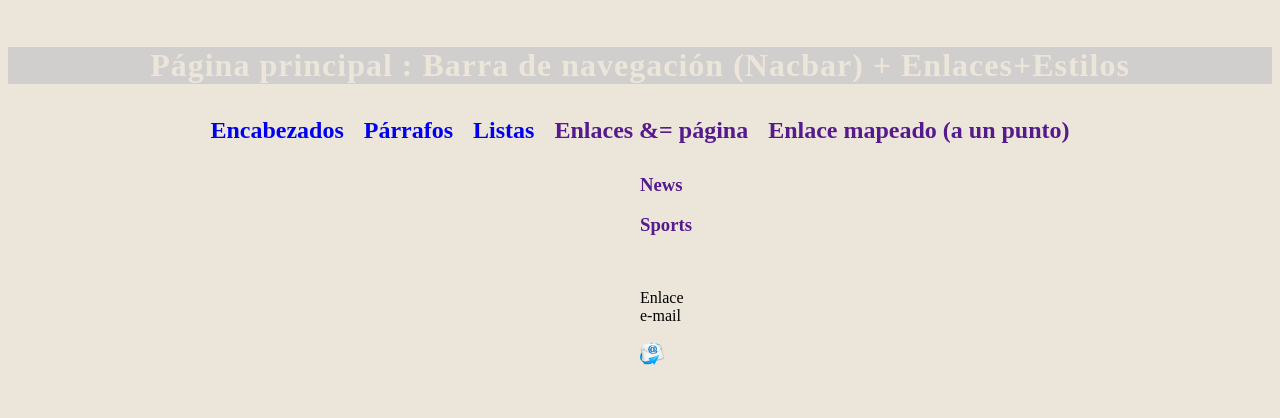
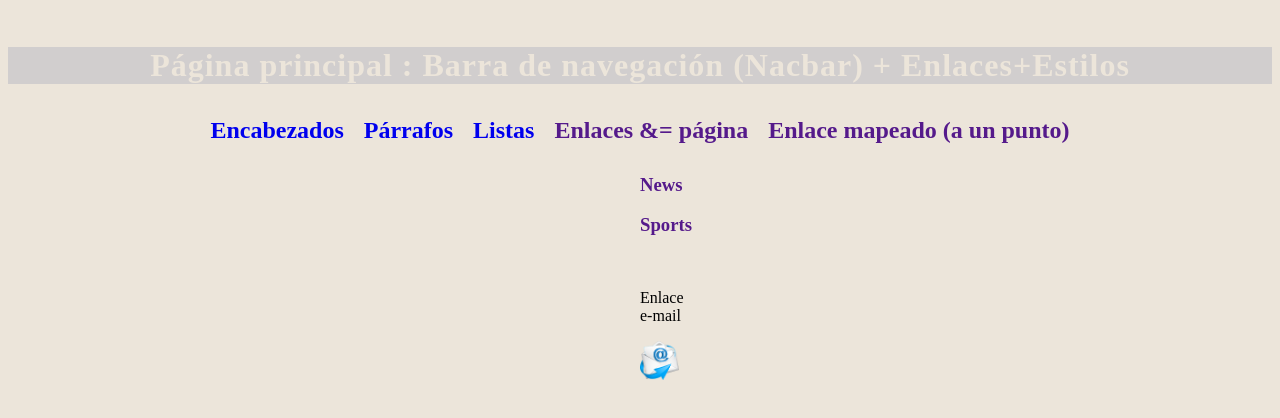
Before and after one commit to NataliaLM/programaci-nDesarrolloWeb, a plain HTML site: page Ejemplo9-Interrelaciones/index.html in a window 1280 px wide. Shown: the top 418 px of the page. Drawn offline with Linux system fonts and the light colour scheme.

Commit message:
20/06/2022

```diff
--- a/Ejemplo9-Interrelaciones/index.html
+++ b/Ejemplo9-Interrelaciones/index.html
@@ -49,7 +49,7 @@
                 Enlace e-mail
             </p>
             <a href="mailto:natalia.jup.12@gmail.com">
-                <img src="images/logoCorreo.png" width="46%" alt="">
+                <img src="images/logoCorreo.png" width="75%" alt="">
             </a>
         </div>
     </div>
```
